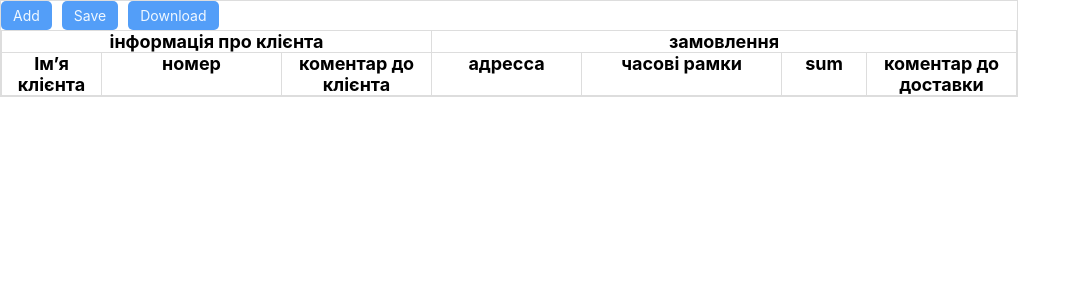
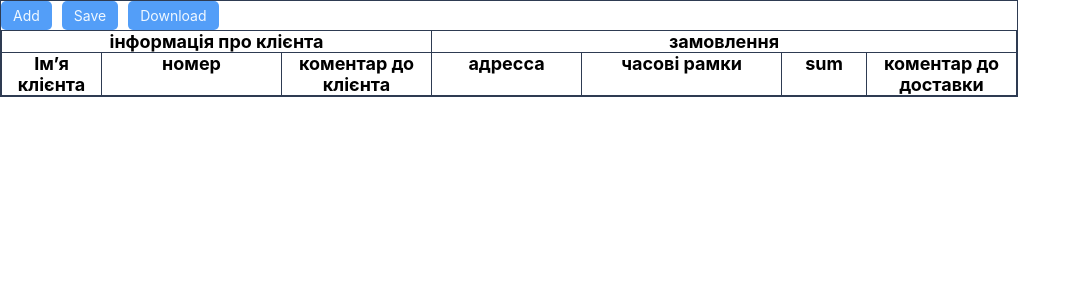
Before and after one commit to antoniooo12/table-web-react, a React (Create React App) app: page / in a window 1280 px wide. Shown: the top 300 px of the page, without its empty margins (0-1081 px from the left). Built offline with nearby package versions, Linux system fonts and the light colour scheme.

Commit message:
change border color

```diff
--- a/src/index.css
+++ b/src/index.css
@@ -11,6 +11,6 @@ html, body{
   /*overflow: hidden;*/
 }
 table, th, td {
-  border: 1px solid #dddddd;
+  border: 1px solid #2E3B52;
   border-collapse: collapse;
 }
```
